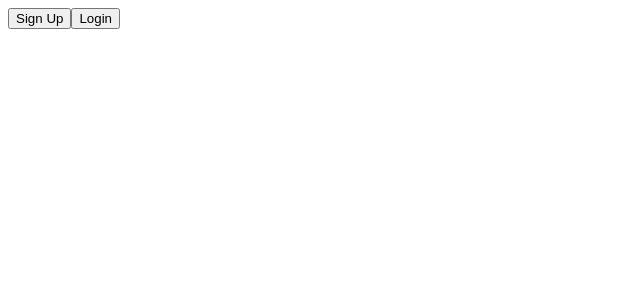
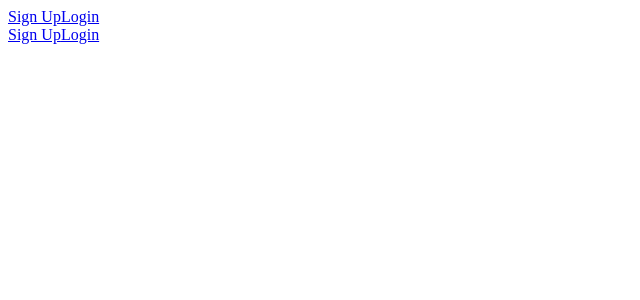
Before and after one commit to jcee-io/Polling.io, a React app: page / in a window 1280 px wide. Shown: the top 300 px of the page, without its empty margins (0-640 px from the left). Built offline with nearby package versions, Linux system fonts and the light colour scheme; the HTML template or start-up script is replaced by a standard one.

Commit message:
added babel dependencies for es7, and signup http requesting to server now

```diff
--- a/src/Components/App.jsx
+++ b/src/Components/App.jsx
@@ -1,31 +1,70 @@
 import React, { Component } from 'react';
-import { Route, Switch } from 'react-router-dom';
-
+import { Route, Switch, Link } from 'react-router-dom';
+import axios from 'axios';
+const Header = () => (
+	<nav>
+  	<Link to="/signup">Sign Up</Link>
+    <Link to="/login">Login</Link>
+	</nav>
+);
 const Login = () => (
-  <h1>
-    This is the login page!!!
-  </h1>
+  <div>
+    Username: <input />
+    Password: <input />
+  </div>
 );
 
-const SignUp = () => (
-  <h1>
-    This is the signup page!!!
-  </h1>
+const SignUp = props => (
+  <form onSubmit={props.handler} id="signup">
+    Username: <input name="username"/>
+    Password: <input type="password" name="password"/>
+    Email: <input name="email"/>
+    <button>Submit</button>
+  </form>
 );
 
 const Home = () => (
   <div>
-  	<button>Sign Up</button>
-    <button>Login</button>
+  	<Link className="btn btn-success" to="/signup">Sign Up</Link>
+    <Link className="btn btn-success" to="/login">Login</Link>
   </div>
 );
 
-const App = () => (
-  <Switch>
-    <Route exact path="/" component={Home} />
-    <Route exact path="/login" component={Login} />
-    <Route exact path="/signup" component={SignUp} />
-  </Switch>
-);
+class App extends Component {
+  constructor() {
+    super();
+
+    this.handleSignUp = this.handleSignUp.bind(this);
+  }
+
+  async handleSignUp(e) {
+    const form = e.target;
+    let { username, password, email } = form;
+
+    username = username.value;
+    password = password.value;
+    email = email.value;
+
+    e.preventDefault();
+
+    let response = await axios.post('/signup', { username, password, email })
+
+    console.log(response);
+
+
+  }
+  render() {
+    return (
+      <div>
+        <Header/>
+        <Switch>
+          <Route exact path="/" component={Home} />
+          <Route exact path="/login" render={() => <Login />} />
+          <Route exact path="/signup" render={() => <SignUp handler={this.handleSignUp}/>} />
+        </Switch>
+      </div>
+    );
+  }
+}
 
 export default App;
--- a/webpack.config.js
+++ b/webpack.config.js
@@ -3,6 +3,7 @@ const path = require('path');
 module.exports = {
   context: path.join(__dirname, 'src'),
   entry: [
+    'babel-polyfill',
     './index.jsx',
   ],
   output: {
```
Also changed, not shown: package.json (+9 -0 lines), server.js (+9 -0 lines), .babelrc, 2 other files (tests, documents, lock files or other folders).
